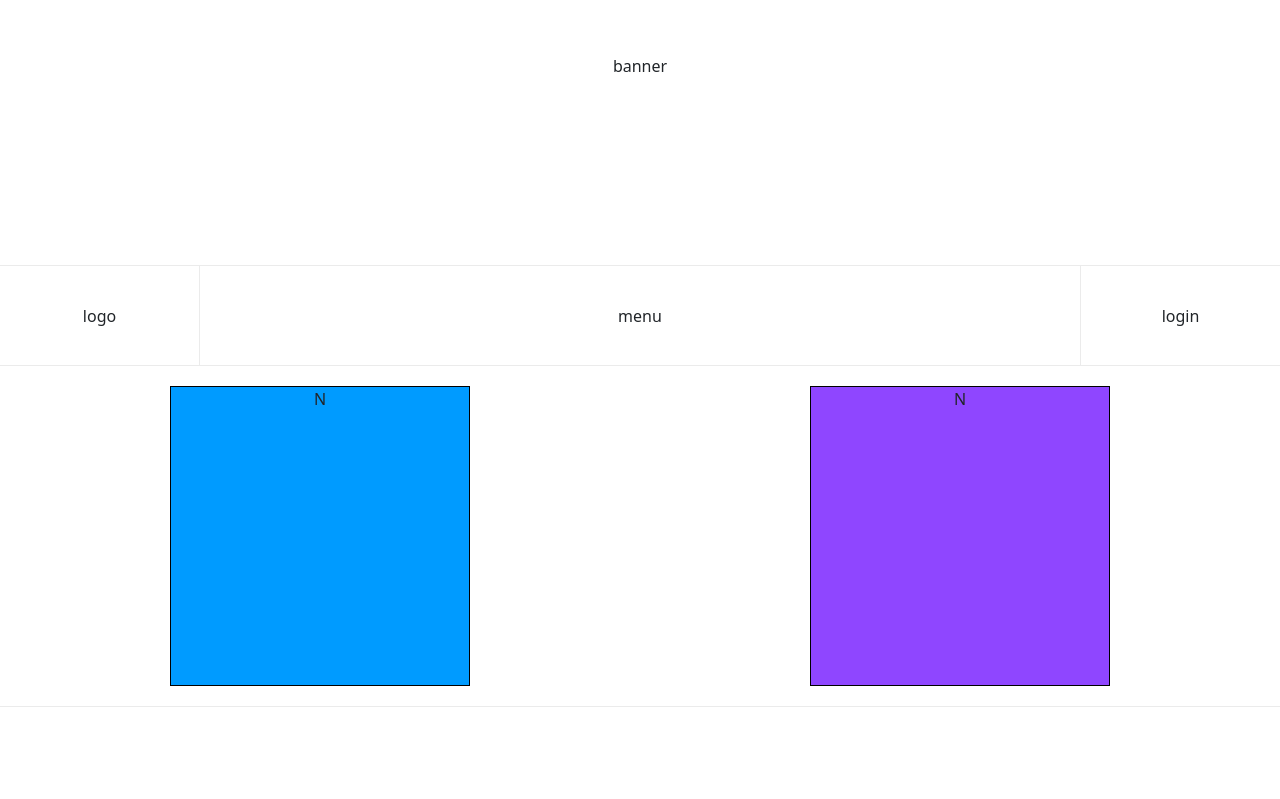
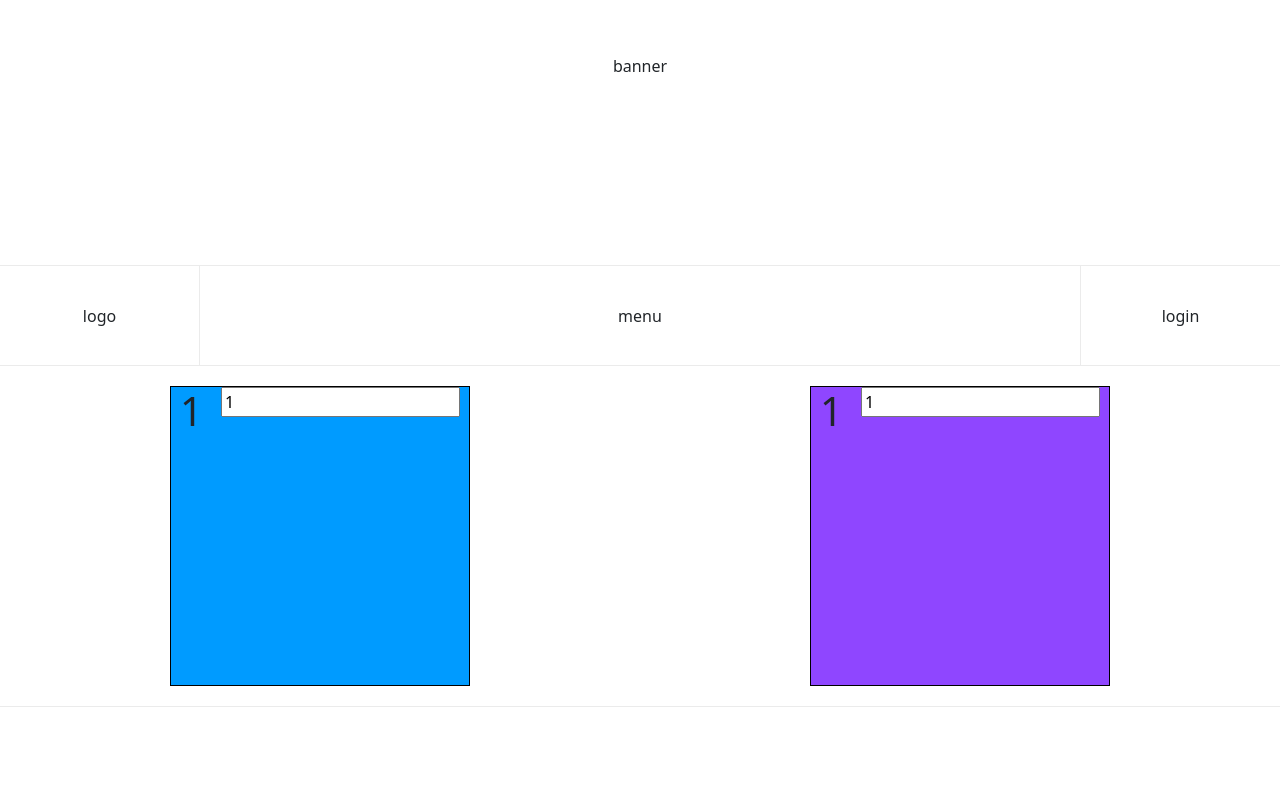
Before and after one commit to WhdWl/study-vue-vue2.0, a Vue app: page /contentTypeA in a window 1280 px wide. Shown: the part 134-933 px from the top of the page. Built offline with nearby package versions, Linux system fonts and the light colour scheme.

Commit message:
Box.vue v-model 적용

```diff
--- a/src/components/content/Box.vue
+++ b/src/components/content/Box.vue
@@ -1,5 +1,8 @@
 <template>
-  <div v-show="item.view" v-bind:class="['box', item.name]" v-bind:style="{'width': width + 'px', 'height': height + 'px'}">N</div>
+  <div v-show="item.view" v-bind:class="['box', item.name]" v-bind:style="{'width': width + 'px', 'height': height + 'px'}">
+    <h1>{{title}}</h1>
+    <input v-model="title">
+  </div>
 <!--  <div v-if="item.view" v-bind:class="['box', item.name]" v-bind:style="{'width': width + 'px', 'height': height + 'px'}"></div>-->
 <!--  <div v-bind:class="['box', color]" v-bind:style="{'width': width + 'px', 'height': height + 'px'}"></div>-->
 <!--  <div :class="box" :style="{width: width + 'px', height: height + 'px'}"></div>-->
@@ -41,6 +44,7 @@ export default {
     return {
       width: 300
       , height: 300
+      , title: 1
     }
   }
 }
```
